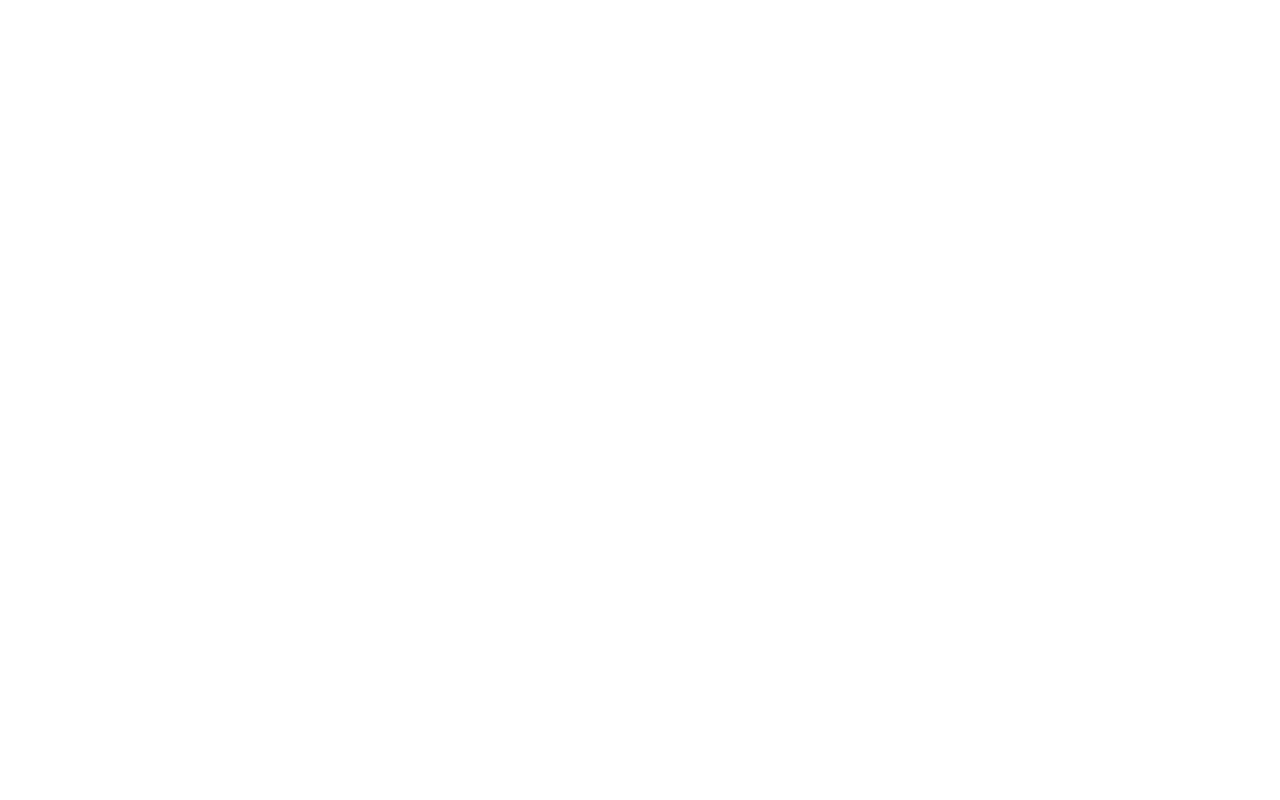
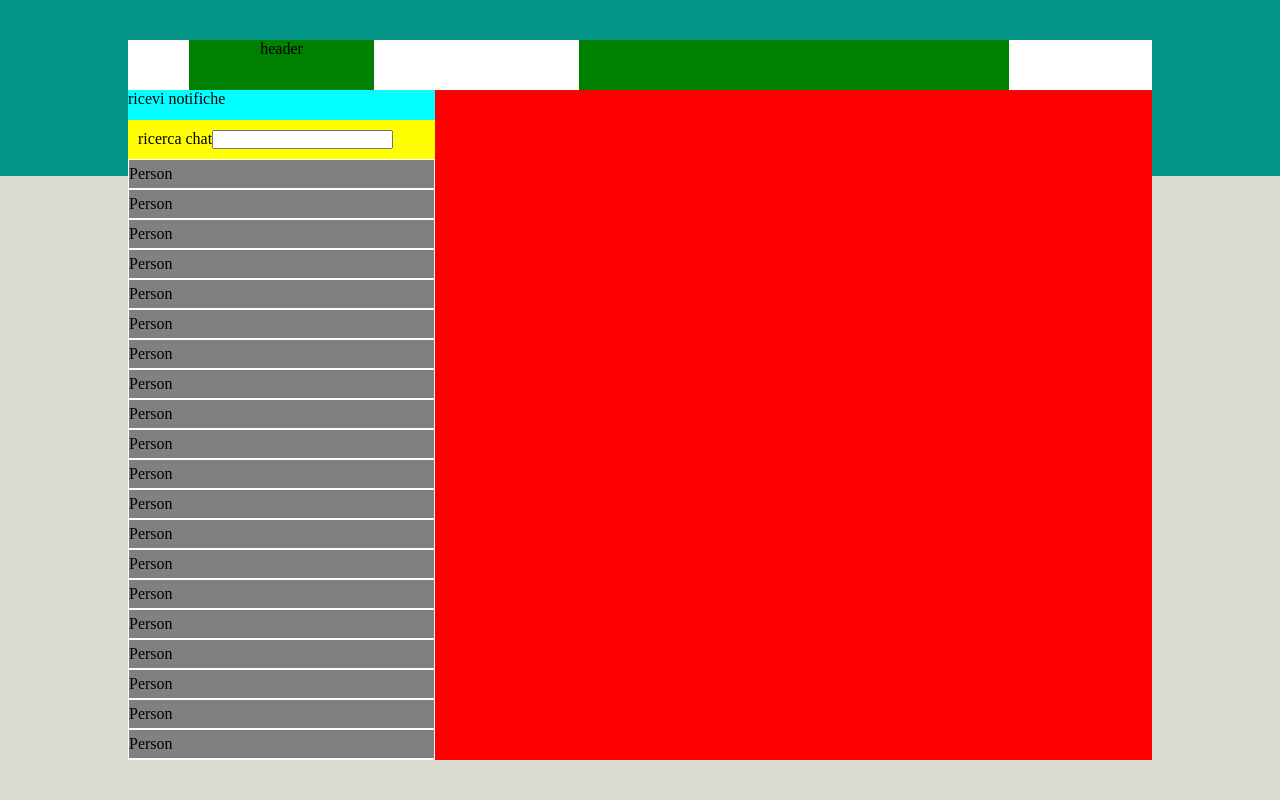
Before and after one commit to LivingtonMerello98/html-css-boolzapp, a plain HTML site: page index.html in a window 1280 px wide. Drawn offline with Linux system fonts and the light colour scheme; files that its build step writes are made by us from their sources; files whose address does not match are found by name.

Commit message:
[UPD] structure block color

```diff
--- a/css/components.css
+++ b/css/components.css
@@ -0,0 +1,97 @@
+/*root color*/
+
+:root {
+    --background-color: #D9DBD4;
+  }
+
+  .container{
+    width: 80%;
+    max-height: 90%;
+    background-color: yellow;
+    margin: auto;
+    overflow: hidden;
+}
+
+/*row*/
+.row{
+    display: flex;
+    flex-wrap: wrap;
+}
+
+/*square*/
+.square{
+    width: 20%;
+    height: 50px;
+    background-color: rgb(255, 255, 255);
+}
+
+/*bar*/
+  .aside-bar{
+    width: 30%;
+    height: 100%;
+    display: flex;
+    flex-direction: column;
+  }
+
+  .content-bar{
+    background-color: red;
+    flex-grow: 1;
+  }
+
+/*height*/
+  .h-40{
+    height:60%;
+  }
+
+  .h-60{
+    height:calc(60% / 3);
+  }
+
+
+/*common class*/
+
+.height{
+  height: 40px;
+}
+
+  .header{
+    background-color: green;
+    height: 50px;
+    display: flex;
+    justify-content:space-between ;
+    flex-shrink: 0;
+  }
+
+
+/*aside class*/
+  .notification{
+    background-color: aqua;
+    height: 30px;
+    display: flex;
+    flex-shrink: 0;
+  }
+
+  .search-bar{
+    display: flex;
+    background-color: yellow;
+    height: 10%;
+    padding: 10px;
+    flex-shrink: 0;
+  }
+
+.search-container{
+  height: calc(100% - 80px);
+  display: flex;
+  flex-direction: column;
+  flex-shrink: 0;
+  overflow-y: auto;
+}
+
+
+/*list*/
+
+.person{
+  padding: 5px 0px;
+  background-color: grey;
+  border: 1px solid white;
+}
--- a/css/utility.css
+++ b/css/utility.css
@@ -1,18 +1,19 @@
-*{
+* {
+    margin: 0;
     padding: 0;
-    margin: 0 auto;
     box-sizing: border-box;
 }
 
 body{
-    font-family: "Open Sans", sans-serif;
-    font-size: 14px;
+    font-size: 16px;
     font-weight: 300;
     font-style: normal;
+    height: 100vh;
+    width: 100vw;
+    display: flex;
+    background: linear-gradient(to bottom, #029588 22%, #DCDBD2 22%);;
 }
 
-/* utility classes*/
-/*layout class*/
 
 /*text size*/
 .fs-text-14{
@@ -32,50 +33,21 @@ body{
     text-align: left;
 }
 
-.text-white{
-    color: white;
-}
-.text-violet{
-    color: #9792E4;
-}
-
-.text-gold{
-    color: #FDC15F;
-}
-
-.t-uppercase{
-    text-transform:uppercase;
-}
-
-/*block inline*/
-.d-block{
-    display: block;
-}
-.d-inline{
-    display: inline;
-}
-
 /*flex*/
 .d-flex{
-    display: flex;
-}
-
-.f-wrap{
-    flex-wrap: wrap;
-}
-
-.row{
     display: flex;
     flex-wrap: wrap;
 }
 
+.j-between{
+    justify-content: space-between;
+}
+
+/*row*/
+
 /*border*/
 .border{
-    border: 1px solid rgba(64, 64, 64, 0.363);
-}
-
-.b-radius{
-    border-radius: 30px;
+    border: 1px solid white;
 }
 /*list style*/
 .unstyled-list {
@@ -94,21 +66,18 @@ body{
 }
 
 /*container class*/
-.container{
-    max-width:85%;
-    margin: 0 auto;
-}
+
 .container-large{
-    max-width: 90%;
+    max-width: 1400px;
     margin: 0 auto;
 }
 .container-max{
-    max-width: 100%;
+    max-width: 1500px;
     margin: 0 auto;
 }
 
 .container-sm{
-    max-width: 70%;
+    max-width: 990px;
     margin: 0 auto;
 }
 /*positions*/
@@ -120,15 +89,8 @@ body{
     position: absolute;
 }
 
-/*gap*/
-.gap-5{
-    gap: 5px;
-}
-.gap-15{
-    gap: 15px;
-}
 
-/*col*/
+/*layout class*/
 .col-20{
     width: 20%;
 }
@@ -154,7 +116,7 @@ body{
     width: calc(60% - 2px);
 }
 .col-70{
-    width: calc(70% - 2px);
+    width: 70%;
 }
 .col-75{
     width: 75%;
@@ -169,17 +131,8 @@ body{
     width: 100%;
 }
 
-/*col left and right*/
-.col-left{
-    width: 100%;
-}
 
-.col-right{
-    width: 100%;
-}
-
-
-/*height class*/
+/*height width class*/
 .height-xl {
     height: 500px;
 }
@@ -189,7 +142,7 @@ body{
 }
 
 .height-m {
-    height: 200px;
+    height: 100px;
 }
 
 .height-sm {
@@ -211,6 +164,7 @@ body{
 .width-sm {
     width: 30px;
 }
+
 
 /*py-px class*/
 .px-5 {
@@ -257,13 +211,11 @@ body{
     padding: 80px 0px;
 }
 
-/*combined class*/
-.pyx-10-10{
-    padding: 10px 30px;
+/*px py combined class*/
+.pxy-60-30{
+    padding: 60px 30px;
 }
 
-
-/*mx my class*/
 .mx-5 {
     margin: 0px 5px;
 }
@@ -308,7 +260,7 @@ body{
     margin: 80px 0px;
 }
 
-/*mt mb classes*/
+/*m classes*/
 .mt-10{
     margin-top:10px;
 }
@@ -353,7 +305,7 @@ body{
     margin-bottom: 60px;
 }
 
-/*ml mr classes*/
+
 .ml-10{
     margin-left: 10px;
 }
@@ -398,15 +350,21 @@ body{
     margin-right: 90px;
 }
 
+/*display-block*/
+.d-block{
+    display: block;
+    width:100%;
+}
+
 /*color class*/
 .bg-red{
     background-color: red;
 }
 .bg-blue{
-    background-color: #0084FD
+    background-color: #0D2481;
 }
 .bg-light-blue{
-    background-color: #B5DDFF;
+    background-color: lightblue;
 }
 .bg-yellow{
     background-color: #FFD830;
@@ -424,7 +382,7 @@ body{
     background-color: violet;
 }
 .bg-grey{
-    background-color: #333333;
+    background-color: grey;
 }
 .bg-orange{
     background-color: orange;
@@ -439,7 +397,7 @@ body{
     background-color: #61082B;
 }
 .bg-violet{
-    background-color: #9792E4;
+    background-color: #0093CE;
 }
 .bg-white{
     background-color: white;
@@ -460,11 +418,11 @@ body{
     vertical-align: middle;
 }
 
-
 /*square*/
 
-.square{
-    width: 40%;
-    height: 50px;
-    background-color: rgb(255, 255, 255);
+/*overflow*/
+
+.scroll{
+    overflow: scroll;
+    overflow-x: hidden;
 }
--- a/index.html
+++ b/index.html
@@ -3,10 +3,74 @@
 <head>
     <meta charset="UTF-8">
     <meta name="viewport" content="width=device-width, initial-scale=1.0">
-    <link rel="stylesheet" href="style.css">
+    <link rel="preconnect" href="https://fonts.googleapis.com">
+    <link rel="preconnect" href="https://fonts.gstatic.com" crossorigin>
+    <link href="https://fonts.googleapis.com/css2?family=Lato:ital,wght@0,100;0,300;0,400;0,700;0,900;1,100;1,300;1,400;1,700;1,900&display=swap" rel="stylesheet">
+    <link rel="stylesheet" href="./css/style.css">
     <title>Boolzap</title>
 </head>
 <body>
-
+    <main class="container">
+        <div class="row">
+            <div class="aside-bar">
+                <!-- header -->
+                <div class=" header">
+                    <div class=" square border"></div>
+                    <span>header</span>
+                    <div class=" square border"></div>
+                </div>
+                <!-- ricevi notifiche -->
+                <div class="notification">
+                    <span>ricevi notifiche</span>
+                </div>
+                <!-- ricerca chat -->
+                <div class="search-bar">
+                    <span>ricerca chat</span>
+                    <input type="text">
+                </div>
+                <!-- scroll container bar chat -->
+                <div class="search-container
+                bg-light-blue">
+                    <ul>
+                        <li class="person">Person</li>
+                        <li class="person">Person</li>
+                        <li class="person">Person</li>
+                        <li class="person">Person</li>
+                        <li class="person">Person</li>
+                        <li class="person">Person</li>
+                        <li class="person">Person</li>
+                        <li class="person">Person</li>
+                        <li class="person">Person</li>
+                        <li class="person">Person</li>
+                        <li class="person">Person</li>
+                        <li class="person">Person</li>
+                        <li class="person">Person</li>
+                        <li class="person">Person</li>
+                        <li class="person">Person</li>
+                        <li class="person">Person</li>
+                        <li class="person">Person</li>
+                        <li class="person">Person</li>
+                        <li class="person">Person</li>
+                        <li class="person">Person</li>
+                        <li class="person">Person</li>
+                        <li class="person">Person</li>
+                        <li class="person">Person</li>
+                        <li class="person">Person</li>
+                        <li class="person">Person</li>
+                        <li class="person">Person</li>
+                        <li class="person">Person</li>
+                        <li class="person">Person</li>
+                        <li class="person">Person</li>
+                    </ul>
+                </div>
+            </div>
+            <div class="content-bar">
+                <div class="header bg-green j-between">
+                    <div class=" square"></div>
+                    <div class=" square"></div>
+                </div>
+            </div>
+        </div>
+    </main>
 </body>
 </html>
```
Also changed, not shown: css/style.css (line endings or trailing spaces), 1 other file.
